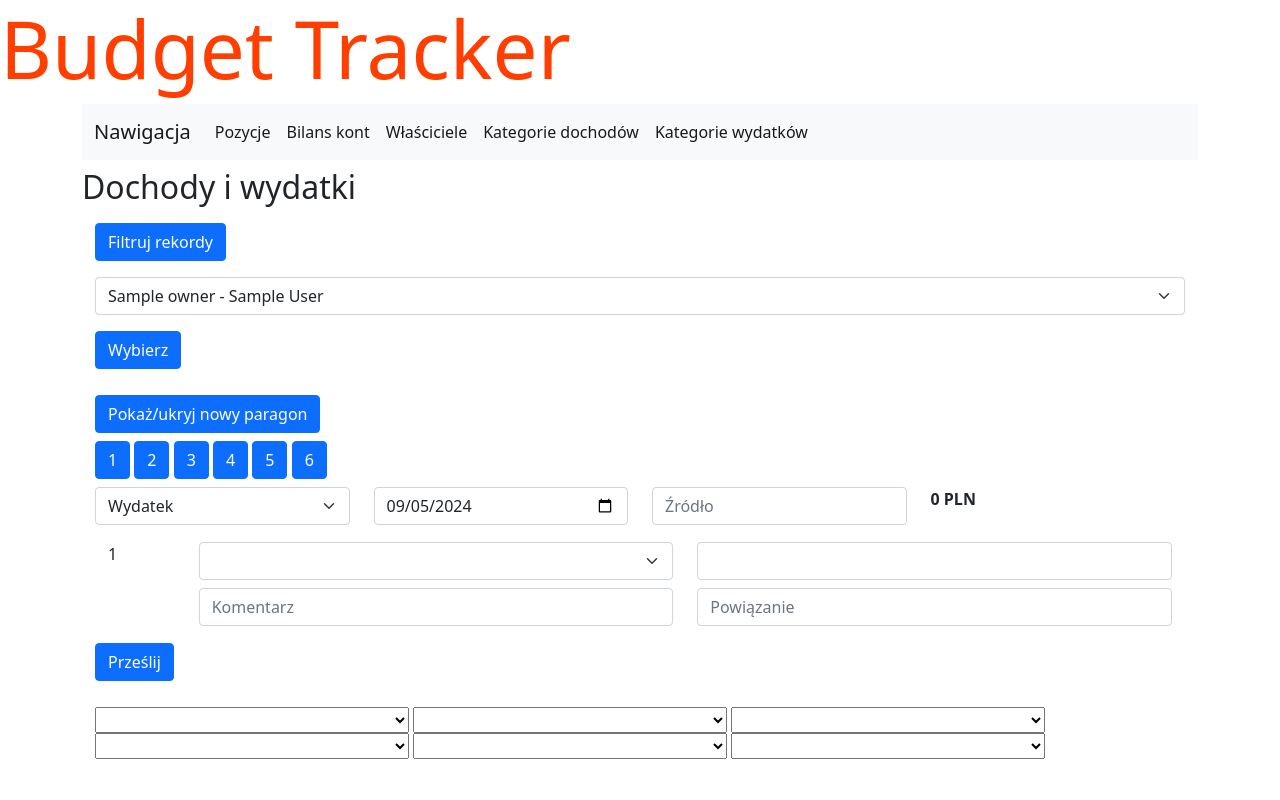
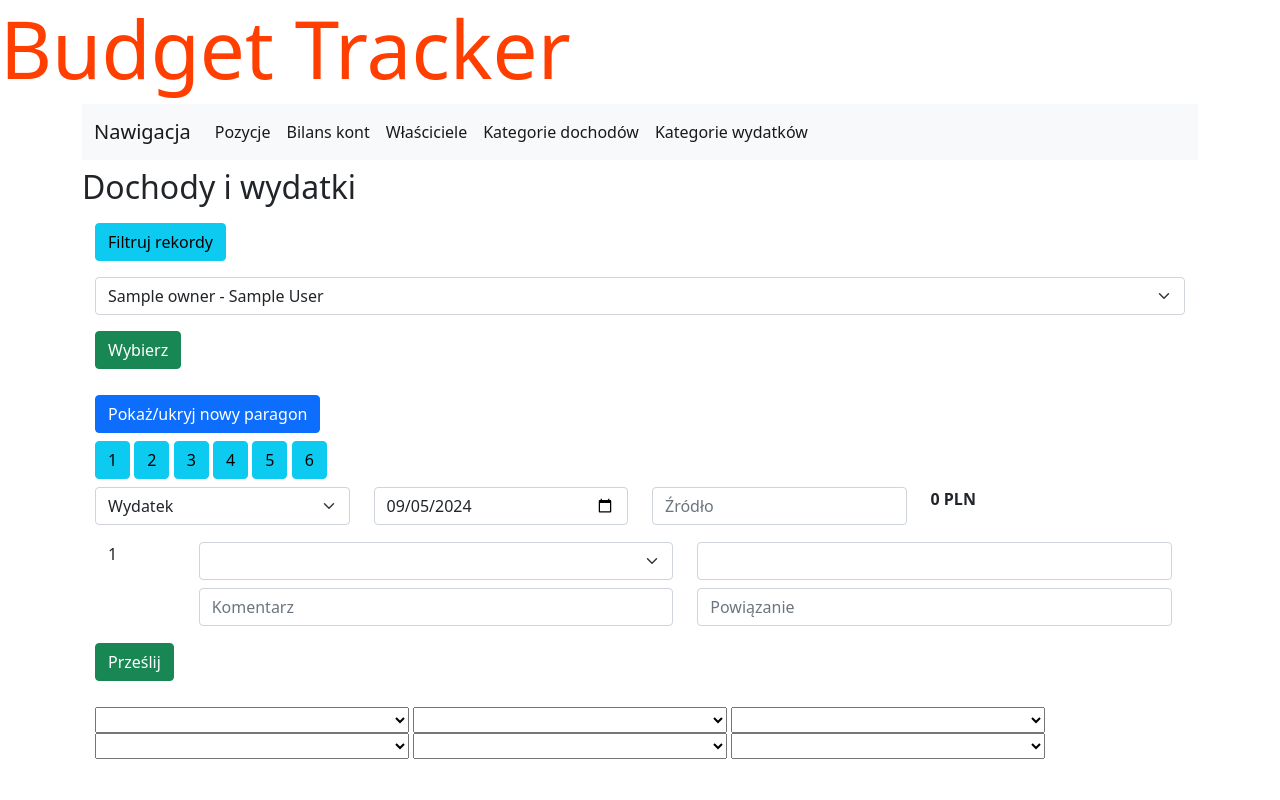
Before and after one commit to mwisniewski1991/budget_tracker, a Flask app: template website/app/blueprints/incexp/templates/incexp/home.html.jinja in a window 1280 px wide. Run offline with Flask 3, Linux system fonts and the light colour scheme; tables that the repository leaves empty hold one stand-in row (values such as "Sample post"); the template is opened without the code that fills it: values that come from a table or form of the project are taken from there, most other values are stand-ins (such as "Sample title", 1, 10 or a date in 2020); data that the repository does not hold is empty; parts of the project's set-up code (start-up, migrations or seed data) failed here and were passed over; some libraries are stand-ins or nearby versions.

Commit message:
Change buttons colors

```diff
--- a/website/app/blueprints/incexp/templates/incexp/home.html.jinja
+++ b/website/app/blueprints/incexp/templates/incexp/home.html.jinja
@@ -7,7 +7,7 @@
     <div  class="container my-2 border border-white rounded">
 
 
-        <button class="btn btn-primary my-2" hx-on:click="htmx.toggleClass(htmx.find('#incexp-filters-details'), 'hidden');">
+        <button class="btn btn-info my-2" hx-on:click="htmx.toggleClass(htmx.find('#incexp-filters-details'), 'hidden');">
             Filtruj rekordy
         </button>
 
@@ -91,7 +91,7 @@
         </div>
             <div class="row">
                 <div class="col">
-                    <button type="" class="btn btn-primary my-2">Wybierz</button>
+                    <button type="" class="btn btn-success my-2">Wybierz</button>
                 </div>
             </div>
         </form>
@@ -107,12 +107,12 @@
             </div>
         </div>
 
-        <button class="btn btn-primary" hx-on:click="htmx.toggleClass(htmx.find('#incexp-add-positions-box_1'), 'hidden');">1</button>
-        <button class="btn btn-primary" hx-on:click="htmx.toggleClass(htmx.find('#incexp-add-positions-box_2'), 'hidden');">2</button>
-        <button class="btn btn-primary" hx-on:click="htmx.toggleClass(htmx.find('#incexp-add-positions-box_3'), 'hidden');">3</button>
-        <button class="btn btn-primary" hx-on:click="htmx.toggleClass(htmx.find('#incexp-add-positions-box_4'), 'hidden');">4</button>
-        <button class="btn btn-primary" hx-on:click="htmx.toggleClass(htmx.find('#incexp-add-positions-box_5'), 'hidden');">5</button>
-        <button class="btn btn-primary" hx-on:click="htmx.toggleClass(htmx.find('#incexp-add-positions-box_6'), 'hidden');">6</button>
+        <button class="btn btn-info" hx-on:click="htmx.toggleClass(htmx.find('#incexp-add-positions-box_1'), 'hidden');">1</button>
+        <button class="btn btn-info" hx-on:click="htmx.toggleClass(htmx.find('#incexp-add-positions-box_2'), 'hidden');">2</button>
+        <button class="btn btn-info" hx-on:click="htmx.toggleClass(htmx.find('#incexp-add-positions-box_3'), 'hidden');">3</button>
+        <button class="btn btn-info" hx-on:click="htmx.toggleClass(htmx.find('#incexp-add-positions-box_4'), 'hidden');">4</button>
+        <button class="btn btn-info" hx-on:click="htmx.toggleClass(htmx.find('#incexp-add-positions-box_5'), 'hidden');">5</button>
+        <button class="btn btn-info" hx-on:click="htmx.toggleClass(htmx.find('#incexp-add-positions-box_6'), 'hidden');">6</button>
 
         <form class="form" id="incexp-add-form" hx-post="/incexp" hx-target="#incexp_list_existing" hx-swap="innerHTML" hx-trigger="submit" hx-on::after-request="if(event.target.id == 'incexp-add-form') {this.reset(); htmx.trigger('#incexp-type-select', 'change'); }">
 
@@ -155,7 +155,7 @@
 
             <div class="row my-2">
                 <div class="col">
-                    <button type="submit" class="btn btn-primary" >Prześlij</button>
+                    <button type="submit" class="btn btn-success" >Prześlij</button>
                 </div>
             </div>
         </form>
```
